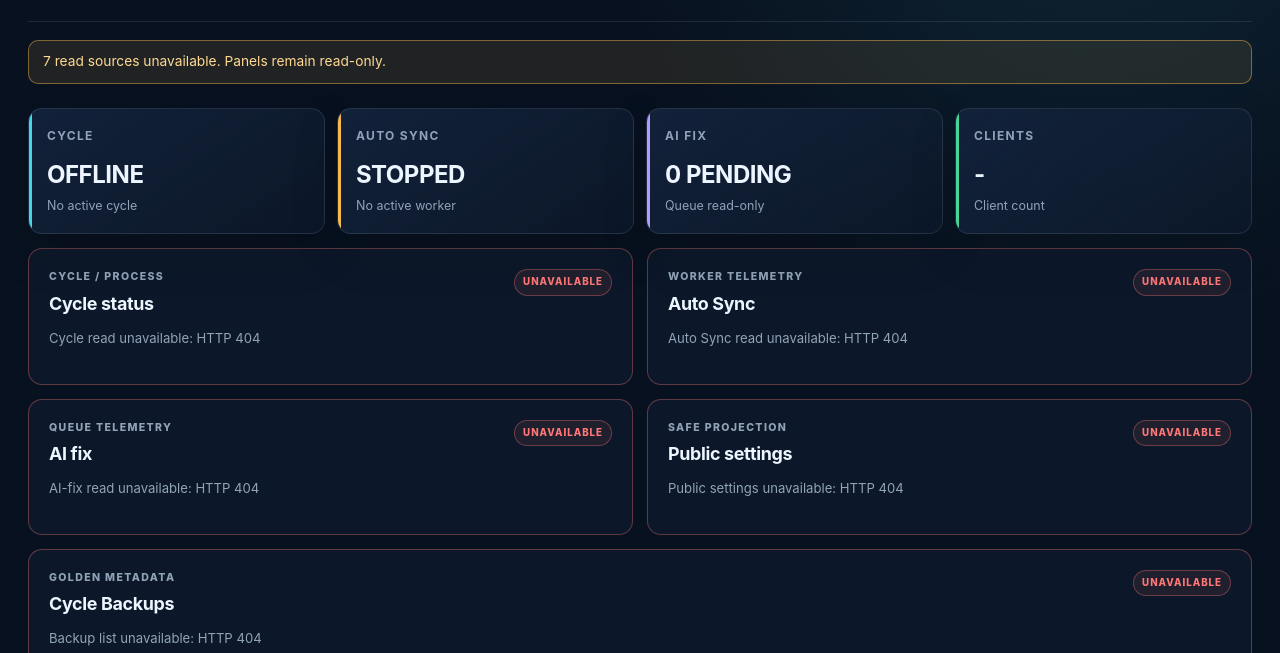
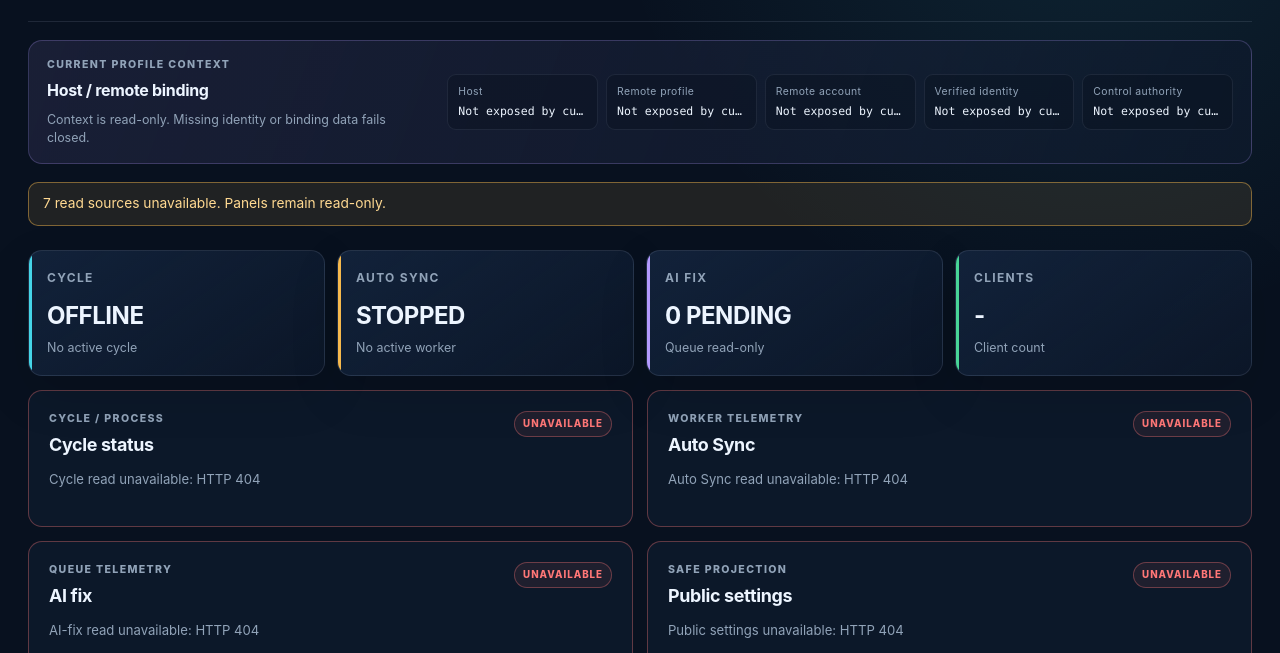
Before and after one commit to svhdtt13-gif/website, a plain HTML site: page webapp/frontend/index.html in a window 1280 px wide. Shown: the part 147-800 px from the top of the page. Drawn offline with Linux system fonts and the light colour scheme; no server answers.

Commit message:
feat: add fail-closed host and profile context to U1

```diff
--- a/webapp/frontend/css/components.css
+++ b/webapp/frontend/css/components.css
@@ -6,6 +6,9 @@ h1{margin:0;font-size:clamp(1.8rem,4vw,3.3rem);letter-spacing:-.04em;line-height
 .status-pill,.health{display:inline-flex;align-items:center;gap:7px;border:1px solid var(--line);border-radius:999px;padding:6px 10px;color:var(--muted);font-size:.68rem;font-weight:800;letter-spacing:.1em}
 .status-dot{width:7px;height:7px;border-radius:50%;background:var(--green);box-shadow:0 0 12px var(--green)}
 .refresh-meta{color:var(--muted);font-size:.75rem}
+.context-strip{display:grid;grid-template-columns:minmax(210px,.65fr) minmax(0,1.35fr);gap:22px;align-items:center;margin:18px 0 0;padding:16px 18px;border:1px solid rgba(179,154,255,.24);border-radius:14px;background:linear-gradient(110deg,rgba(179,154,255,.1),rgba(14,26,45,.7))}
+.context-heading h2{font-size:1rem}.context-note{margin:9px 0 0;color:var(--muted);font-size:.78rem}
+.context-grid{display:grid;grid-template-columns:repeat(5,minmax(0,1fr));gap:8px;margin:0}.context-grid>div{min-width:0;padding:9px 10px;border:1px solid rgba(148,163,184,.12);border-radius:9px;background:rgba(8,17,31,.38)}.context-grid dt{color:var(--muted);font-size:.65rem;letter-spacing:.04em}.context-grid dd{margin:4px 0 0;overflow:hidden;color:var(--text);font-family:"SFMono-Regular",Consolas,monospace;font-size:.72rem;text-overflow:ellipsis;white-space:nowrap}
 .banner{margin:18px 0 0;padding:11px 14px;border:1px solid rgba(246,185,77,.45);border-radius:10px;background:rgba(246,185,77,.1);color:#ffd991;font-size:.86rem}
 .overview-grid{display:grid;grid-template-columns:repeat(4,minmax(0,1fr));gap:12px;margin:24px 0 14px}
 .metric-card{position:relative;overflow:hidden;min-height:126px;padding:18px;border:1px solid var(--line);border-radius:14px;background:linear-gradient(145deg,var(--card),rgba(14,26,45,.65));box-shadow:0 18px 50px rgba(0,0,0,.12)}
@@ -28,6 +31,7 @@ dt{color:var(--muted);font-size:.7rem;letter-spacing:.04em}dd{margin:4px 0 0;ove
 .backup-panel{margin-top:14px}.table-wrap{max-width:100%;overflow:auto;border:1px solid rgba(148,163,184,.12);border-radius:10px}table{width:100%;border-collapse:collapse;min-width:690px;font-size:.8rem}th,td{padding:10px 12px;border-bottom:1px solid rgba(148,163,184,.1);text-align:left;white-space:nowrap}th{color:var(--muted);font-size:.67rem;letter-spacing:.08em;text-transform:uppercase;background:var(--card)}tbody tr:last-child td{border-bottom:0}tbody tr:hover{background:rgba(69,213,232,.04)}.empty-cell{padding:22px;text-align:center;color:var(--muted)}.error-text{color:var(--red)}
 .boundary-panel{margin-top:14px;background:linear-gradient(120deg,rgba(69,213,232,.08),rgba(179,154,255,.06))}.boundary-copy{display:grid;grid-template-columns:1fr 1fr;gap:20px;color:var(--muted);font-size:.85rem}.boundary-copy p{margin:0}
 .site-footer{display:flex;justify-content:space-between;gap:18px;margin-top:18px;padding-top:16px;border-top:1px solid var(--line);color:var(--muted);font-size:.76rem}
+@media(max-width:1100px){.context-strip{grid-template-columns:1fr}.context-grid{grid-template-columns:repeat(5,minmax(0,1fr))}}
 @media(max-width:960px){.overview-grid{grid-template-columns:repeat(2,minmax(0,1fr))}.site-header{align-items:flex-start;flex-direction:column}.header-meta{align-items:flex-start}}
-@media(max-width:680px){.dashboard-grid{grid-template-columns:1fr}.detail-grid{grid-template-columns:1fr 1fr}.boundary-copy{grid-template-columns:1fr}.site-footer{align-items:flex-start;flex-direction:column}.metric-card{min-height:112px}}
-@media(max-width:420px){.overview-grid{grid-template-columns:1fr}.detail-grid{grid-template-columns:1fr}.panel{padding:16px}}
+@media(max-width:680px){.dashboard-grid{grid-template-columns:1fr}.context-grid{grid-template-columns:repeat(2,minmax(0,1fr))}.detail-grid{grid-template-columns:1fr 1fr}.boundary-copy{grid-template-columns:1fr}.site-footer{align-items:flex-start;flex-direction:column}.metric-card{min-height:112px}}
+@media(max-width:420px){.overview-grid{grid-template-columns:1fr}.context-grid{grid-template-columns:1fr}.detail-grid{grid-template-columns:1fr}.panel{padding:16px}}
--- a/webapp/frontend/index.html
+++ b/webapp/frontend/index.html
@@ -21,6 +21,21 @@
       <span id="lastRefresh" class="refresh-meta">Waiting for first refresh</span>
     </div>
   </header>
+
+  <section class="context-strip" aria-label="Current host and remote profile context">
+    <div class="context-heading">
+      <p class="panel-kicker">Current profile context</p>
+      <h2>Host / remote binding</h2>
+      <p class="context-note">Context is read-only. Missing identity or binding data fails closed.</p>
+    </div>
+    <dl id="contextDetails" class="context-grid">
+      <div><dt>Host</dt><dd id="contextHost">Not exposed by current read contract</dd></div>
+      <div><dt>Remote profile</dt><dd id="contextProfile">Not exposed by current read contract</dd></div>
+      <div><dt>Remote account</dt><dd id="contextAccount">Not exposed by current read contract</dd></div>
+      <div><dt>Verified identity</dt><dd id="contextIdentity">UNVERIFIED</dd></div>
+      <div><dt>Control authority</dt><dd id="contextAuthority">READ ONLY / FAIL CLOSED</dd></div>
+    </dl>
+  </section>
 
   <div id="connectionBanner" class="banner" role="status" hidden></div>
 
--- a/webapp/frontend/js/views.js
+++ b/webapp/frontend/js/views.js
@@ -75,6 +75,29 @@ function setPanel(name, state, message) {
     health.className = `health health-${state}`;
   }
   if (note && message) note.textContent = message;
+}
+
+function contextValue(context, ...names) {
+  for (const name of names) {
+    if (context[name] !== undefined && context[name] !== null && context[name] !== '') return context[name];
+  }
+  return 'Not exposed by current read contract';
+}
+
+function renderContext(state) {
+  const context = state.general?.profile_context || state.general?.context
+    || state.cycle?.profile_context || {};
+  const values = {
+    contextHost: contextValue(context, 'host_id', 'hostId'),
+    contextProfile: contextValue(context, 'profile_id', 'profileId'),
+    contextAccount: contextValue(context, 'remote_account', 'remoteAccount', 'account_ref'),
+    contextIdentity: contextValue(context, 'verified_identity', 'verifiedIdentity', 'identity_ref'),
+    contextAuthority: contextValue(context, 'control_authority', 'controlAuthority') || 'READ ONLY / FAIL CLOSED',
+  };
+  Object.entries(values).forEach(([id, value]) => {
+    const target = document.getElementById(id);
+    if (target) target.textContent = valueOrDash(value);
+  });
 }
 
 function renderCards(state) {
@@ -239,6 +262,7 @@ export function showBanner(message) {
 }
 
 export function render(state) {
+  renderContext(state);
   renderCards(state);
   renderCycle(state);
   renderSync(state);
```
Also changed, not shown: docs/DEPRECATION_CANDIDATE_MATRIX.md (added, +25 -0 lines), 1 other file.
